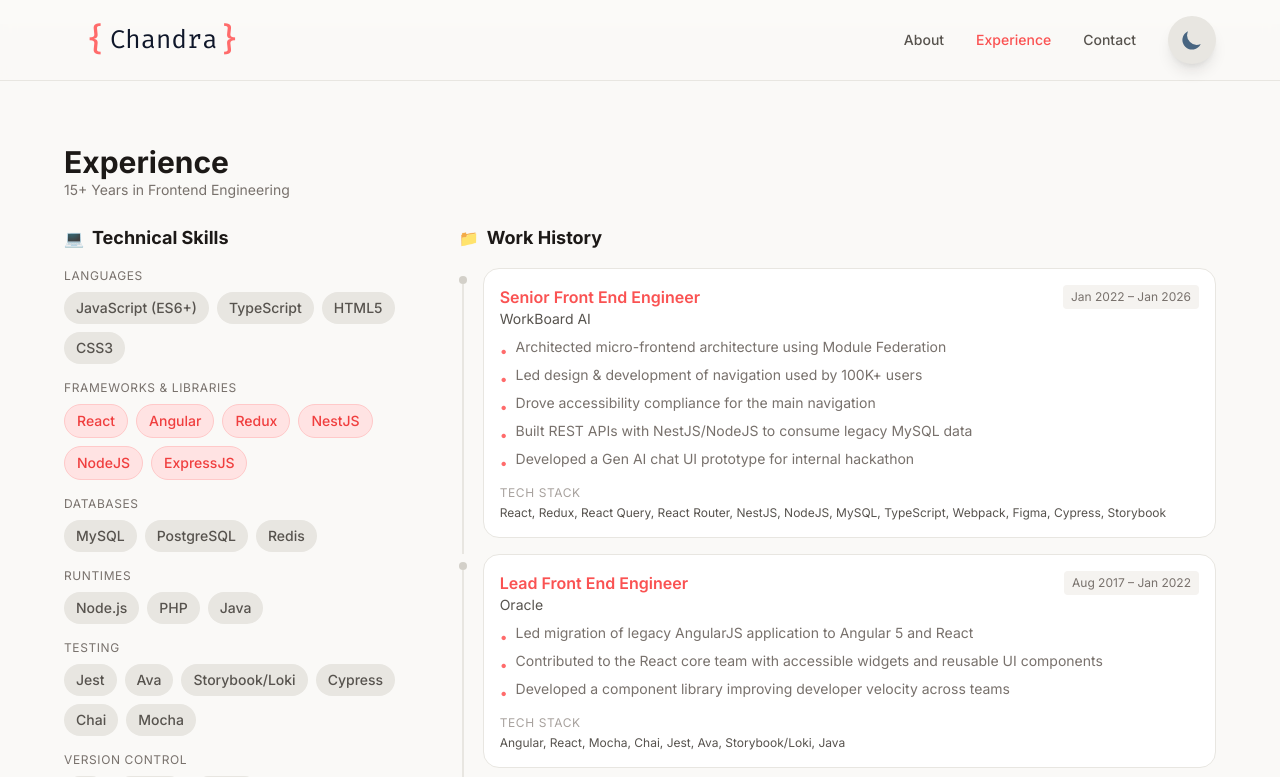
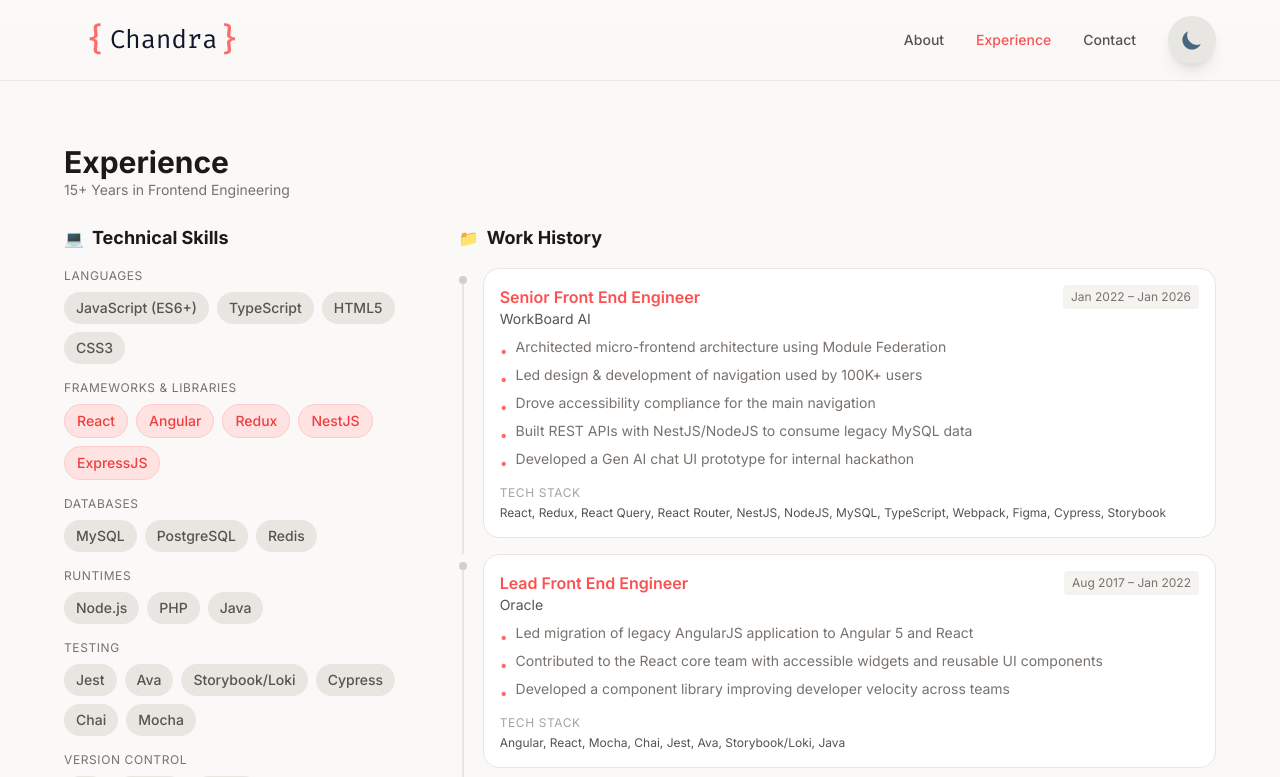
Before and after one commit to nuweb/portfolio, a React (Vite) app: page /experience in a window 1280 px wide. Shown: the top 777 px of the page. Built offline with nearby package versions, Linux system fonts and the light colour scheme.

Commit message:
Update content

```diff
--- a/src/app/pages/ExperiencePage.tsx
+++ b/src/app/pages/ExperiencePage.tsx
@@ -5,7 +5,7 @@ const skillCategories = [
   },
   {
     title: 'FRAMEWORKS & LIBRARIES',
-    skills: ['React', 'Angular', 'Redux', 'NestJS', 'NodeJS', 'ExpressJS'],
+    skills: ['React', 'Angular', 'Redux', 'NestJS', 'ExpressJS'],
     highlight: true,
   },
   {
```
